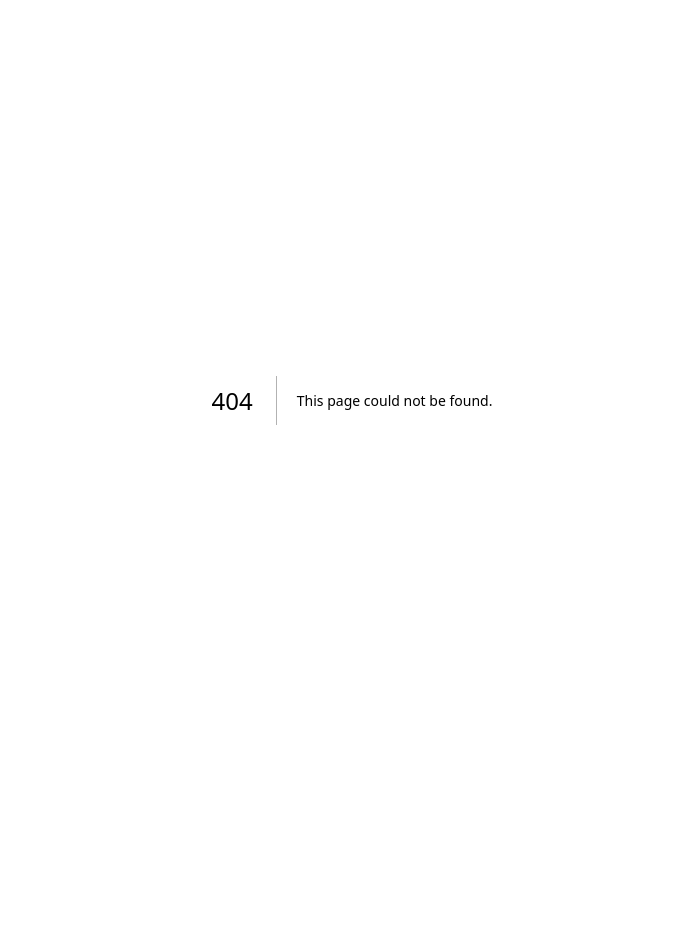
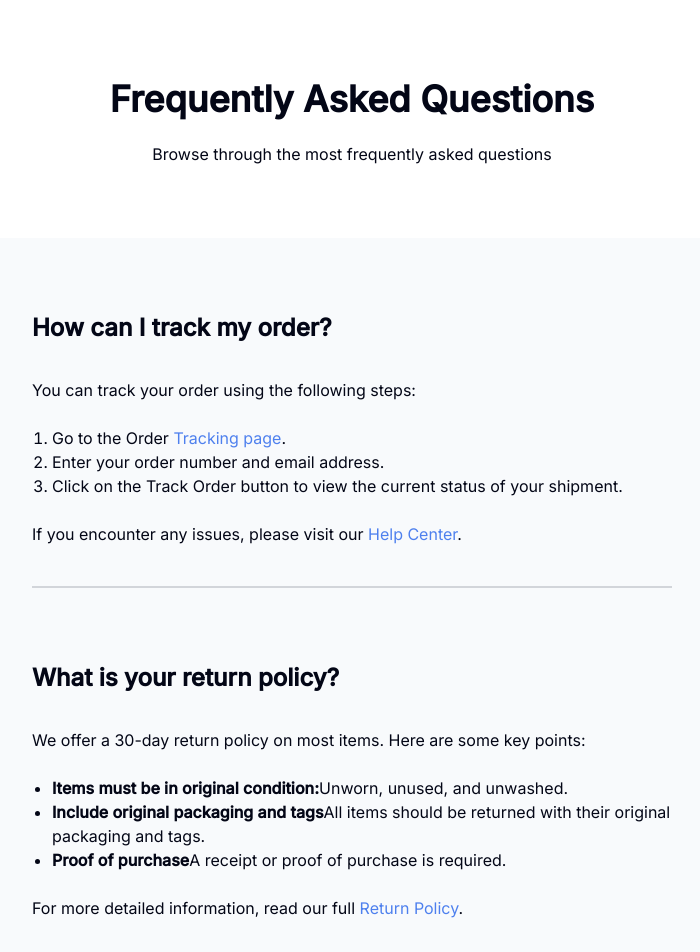
Before and after one commit to EdiedRamos/devchallenges, a Next.js app: page /frequently-asked-questions in a window 1280 px wide. Before the commit this address had no page. Shown: the top 952 px of the page, without its empty margins (288-988 px from the left). Before the commit the page ends 800 px from the top, so only its background shows below. Built offline with nearby package versions, Linux system fonts and the light colour scheme.

Commit message:
feat: implement frequently asked question

```diff
--- /dev/null
+++ b/src/app/frequently-asked-questions/layout.tsx
@@ -0,0 +1,10 @@
+import type { Metadata } from "next";
+import type { PropsWithChildren } from "react";
+
+export const metadata: Metadata = {
+  title: "Frequently Asked Questions",
+};
+
+export default function PropertyListingLayout({ children }: PropsWithChildren) {
+  return <body>{children}</body>;
+}
--- /dev/null
+++ b/src/app/frequently-asked-questions/page.tsx
@@ -0,0 +1,76 @@
+import { Inter } from "next/font/google";
+
+const inter = Inter({
+  subsets: ["latin"],
+  weight: ["100", "300", "400", "500"],
+});
+
+export default function FrequentlyAskedQuestion() {
+  return (
+    <main
+      className={`${inter.className} min-h-screen bg-faq-light text-faq-black pb-10`}
+    >
+      <div className="py-[72px] bg-faq-white">
+        <h2 className="text-cs-36 font-bold text-center">
+          Frequently Asked Questions
+        </h2>
+        <p className="mt-4 text-cs-16 text-center">
+          Browse through the most frequently asked questions
+        </p>
+      </div>
+      <div className="max-w-[640px] mx-auto">
+        <h3 className="text-cs-24 font-bold mt-[72px]">
+          How can I track my order?
+        </h3>
+        <p className="mt-8">
+          You can track your order using the following steps:
+        </p>
+        <ol className="pl-5 list-decimal mt-6">
+          <li>
+            Go to the Order <span className="text-faq-blue">Tracking page</span>
+            .
+          </li>
+          <li>Enter your order number and email address.</li>
+          <li>
+            Click on the Track Order button to view the current status of your
+            shipment.
+          </li>
+        </ol>
+        <p className="mt-6">
+          If you encounter any issues, please visit our{" "}
+          <span className="text-faq-blue">Help Center</span>.
+        </p>
+        <div className="w-full h-[2px] bg-faq-gray my-10" />
+        <h3 className="text-cs-24 font-bold mt-[72px]">
+          What is your return policy?
+        </h3>
+        <p className="mt-8">
+          We offer a 30-day return policy on most items. Here are some key
+          points:
+        </p>
+        <ul className="pl-5 list-disc mt-6">
+          <li>
+            <span className="font-bold">
+              Items must be in original condition:
+            </span>
+            Unworn, unused, and unwashed.
+          </li>
+          <li>
+            <span className="font-bold">
+              Include original packaging and tags
+            </span>
+            All items should be returned with their original packaging and tags.
+          </li>
+          <li>
+            <span className="font-bold">Proof of purchase</span>A receipt or
+            proof of purchase is required.
+          </li>
+        </ul>
+        <p className="mt-6">
+          For more detailed information, read our full{" "}
+          <span className="text-faq-blue">Return Policy</span>.
+        </p>
+      </div>
+    </main>
+  );
+}
--- a/src/app/page.tsx
+++ b/src/app/page.tsx
@@ -44,6 +44,11 @@ export default function Page() {
               Feature Section
             </Link>
           </li>
+          <li>
+            <Link href="frequently-asked-questions" className="underline ml-4">
+              Frequently Asked Questions
+            </Link>
+          </li>
         </ul>
       </section>
       <section className="mt-5">
--- a/tailwind.config.ts
+++ b/tailwind.config.ts
@@ -109,6 +109,12 @@ const config: Config = {
         "fs-sky": "#DEE9FC",
         "fs-skin": "#FBE5E6",
         "fs-cream": "#FCEED8",
+        // frecuently asked questions
+        "faq-blue": "#4E80EE",
+        "faq-black": "#030616",
+        "faq-gray": "#D2D5DA",
+        "faq-light": "#F8FAFC",
+        "faq-white": "#FFFFFF",
       },
 
       fontSize: {
```
